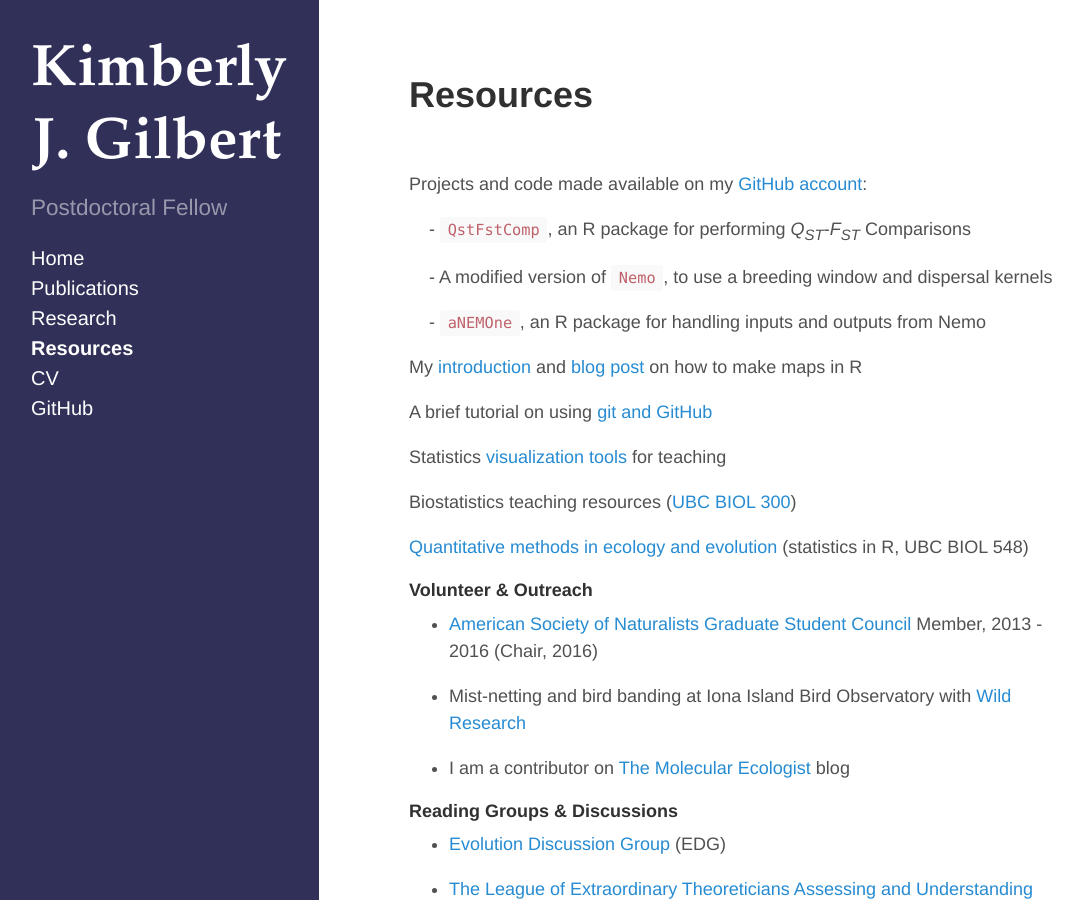
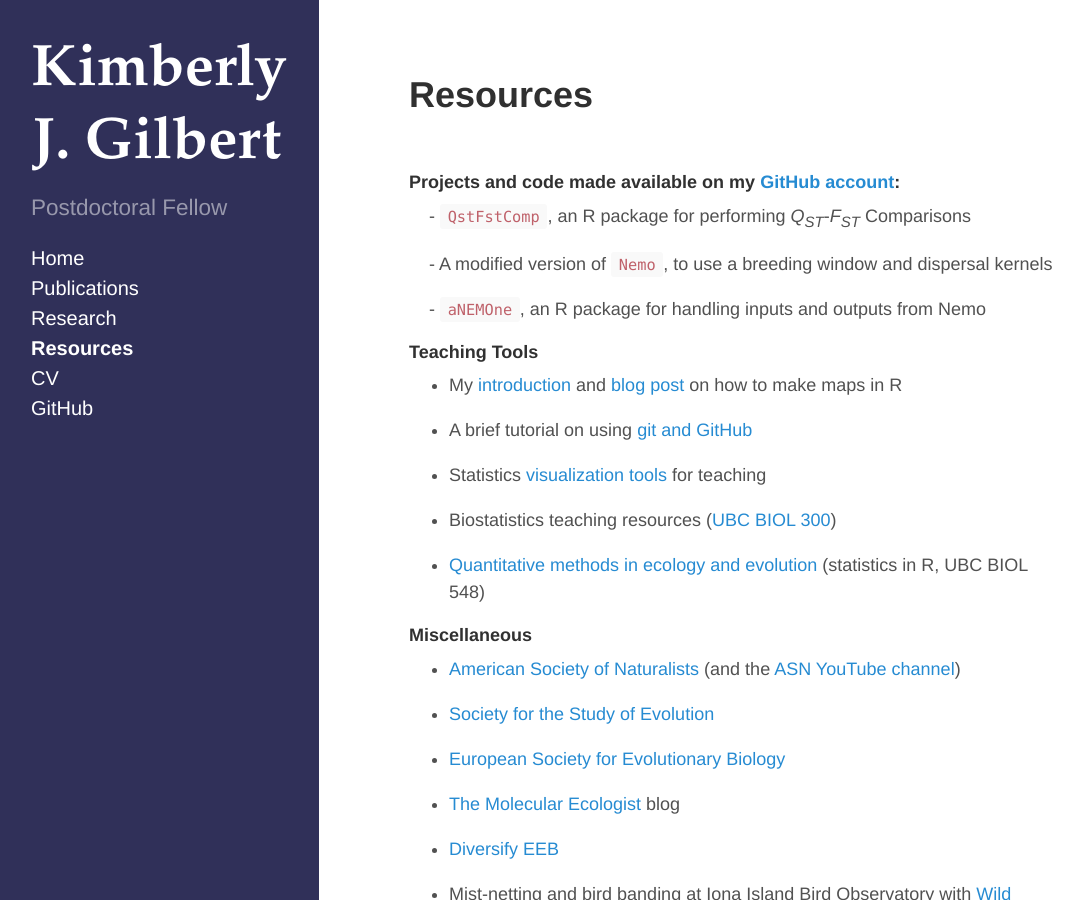
Before and after one commit to kjgilbert/kjgilbert.github.io, a Jekyll site: the page built from resources.md, in a window 1280 px wide and 900 px high. Shown: the whole window, without its empty margins (5-1088 px from the left). Built offline with Jekyll 4.4.1, drawn with Linux system fonts in a browser that asks for light colours; Markdown is read by kramdown in place of the engine named in the settings.

Commit message:
further fixes to resources

```diff
--- a/resources.md
+++ b/resources.md
@@ -7,7 +7,7 @@ title: Resources
 &nbsp;
 
 
-Projects and code made available on my [GitHub account](https://github.com/kjgilbert):
+#### Projects and code made available on my [GitHub account](https://github.com/kjgilbert):
 
 &nbsp;&nbsp;&nbsp; - [`QstFstComp`](https://github.com/kjgilbert/QstFstComp), an R package for performing *Q<sub>ST</sub>*-*F<sub>ST</sub>* Comparisons
 
@@ -15,24 +15,33 @@ Projects and code made available on my [GitHub account](https://github.com/kjgil
 
 &nbsp;&nbsp;&nbsp; - [`aNEMOne`](https://github.com/kjgilbert/aNEMOne), an R package for handling inputs and outputs from Nemo
 
-My [introduction](https://github.com/kjgilbert/kjgilbert.github.io/raw/master/pdfs/R_MakingMaps.pdf) and [blog post](http://www.molecularecologist.com/2012/09/making-maps-with-r/) on how to make maps in R
 
-A brief tutorial on using [git and GitHub](https://github.com/kjgilbert/kjgilbert.github.io/raw/master/pdfs/KGilbert_GitTutorial.pdf)
+#### Teaching Tools
 
-Statistics [visualization tools](http://www.zoology.ubc.ca/~whitlock/kingfisher/KFhomepage.htm) for teaching
+- My [introduction](https://github.com/kjgilbert/kjgilbert.github.io/raw/master/pdfs/R_MakingMaps.pdf) and [blog post](http://www.molecularecologist.com/2012/09/making-maps-with-r/) on how to make maps in R
 
-Biostatistics teaching resources ([UBC BIOL 300](http://www.zoology.ubc.ca/~whitlock/bio300/))
+- A brief tutorial on using [git and GitHub](https://github.com/kjgilbert/kjgilbert.github.io/raw/master/pdfs/KGilbert_GitTutorial.pdf)
 
-[Quantitative methods in ecology and evolution](http://www.zoology.ubc.ca/biol548/index.html) (statistics in R, UBC BIOL 548)
+- Statistics [visualization tools](http://www.zoology.ubc.ca/~whitlock/kingfisher/KFhomepage.htm) for teaching
+
+- Biostatistics teaching resources ([UBC BIOL 300](http://www.zoology.ubc.ca/~whitlock/bio300/))
+
+- [Quantitative methods in ecology and evolution](http://www.zoology.ubc.ca/biol548/index.html) (statistics in R, UBC BIOL 548)
 
 
-#### Volunteer & Outreach
+#### Miscellaneous
 
-- [American Society of Naturalists](http://www.amnat.org/home.html) [Graduate Student Council](http://asngrads.com/) Member, 2013 - 2016 (Chair, 2016)
+- [American Society of Naturalists](http://www.amnat.org/home.html) (and the [ASN YouTube channel](https://www.youtube.com/channel/UC8FDICm2TYLT-y1FB8gcQlA?&ab_channel=ASNAmNat))
+
+- [Society for the Study of Evolution](http://www.evolutionsociety.org/)
+
+- [European Society for Evolutionary Biology](http://eseb.org/)
+
+- [The Molecular Ecologist](http://www.molecularecologist.com/) blog
+
+- [Diversify EEB](https://diversifyeeb.wordpress.com/)
 
 - Mist-netting and bird banding at Iona Island Bird Observatory with [Wild Research](http://wildresearch.ca/)
-
-- I am a contributor on [The Molecular Ecologist](http://www.molecularecologist.com/) blog
 
 
 #### Reading Groups & Discussions
```
